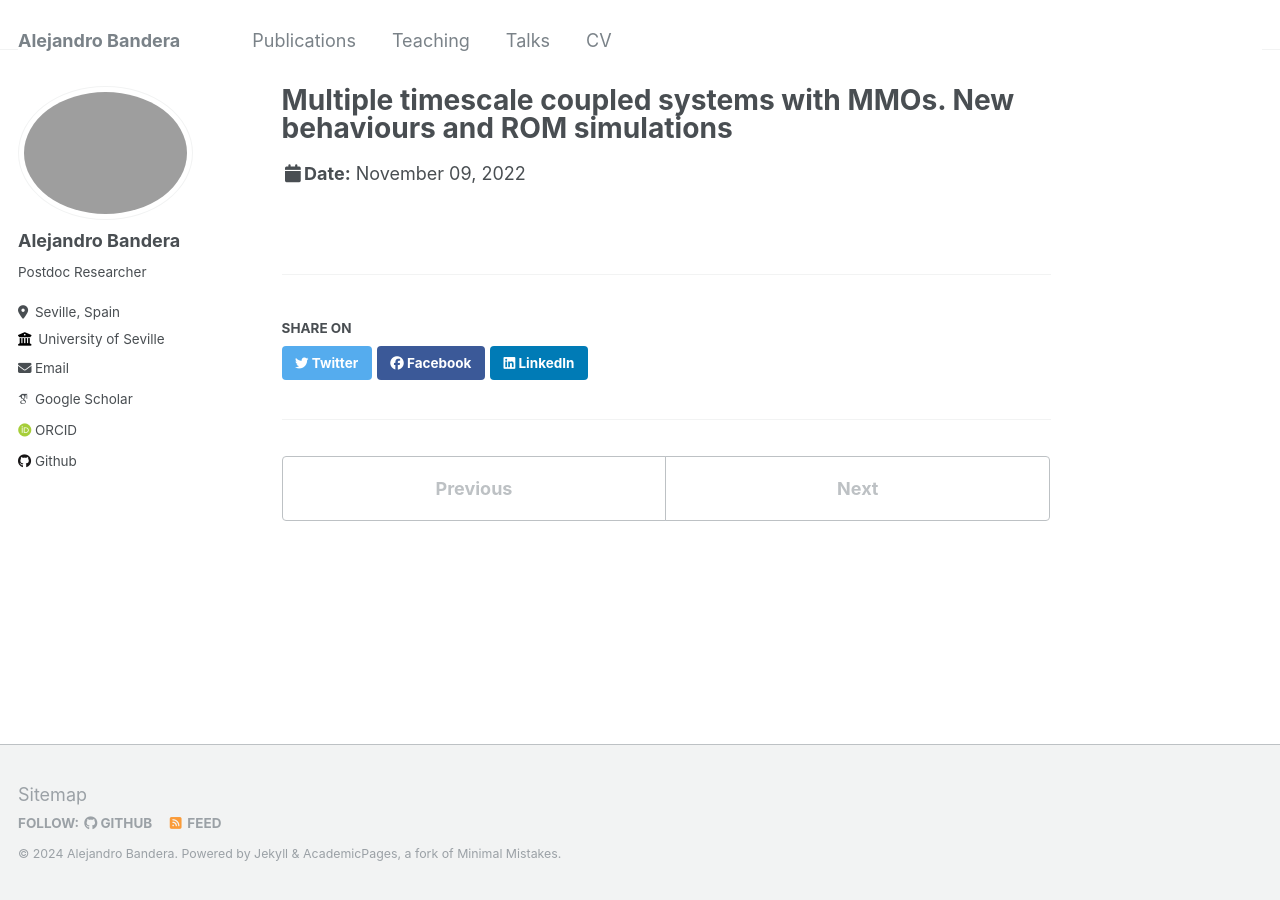
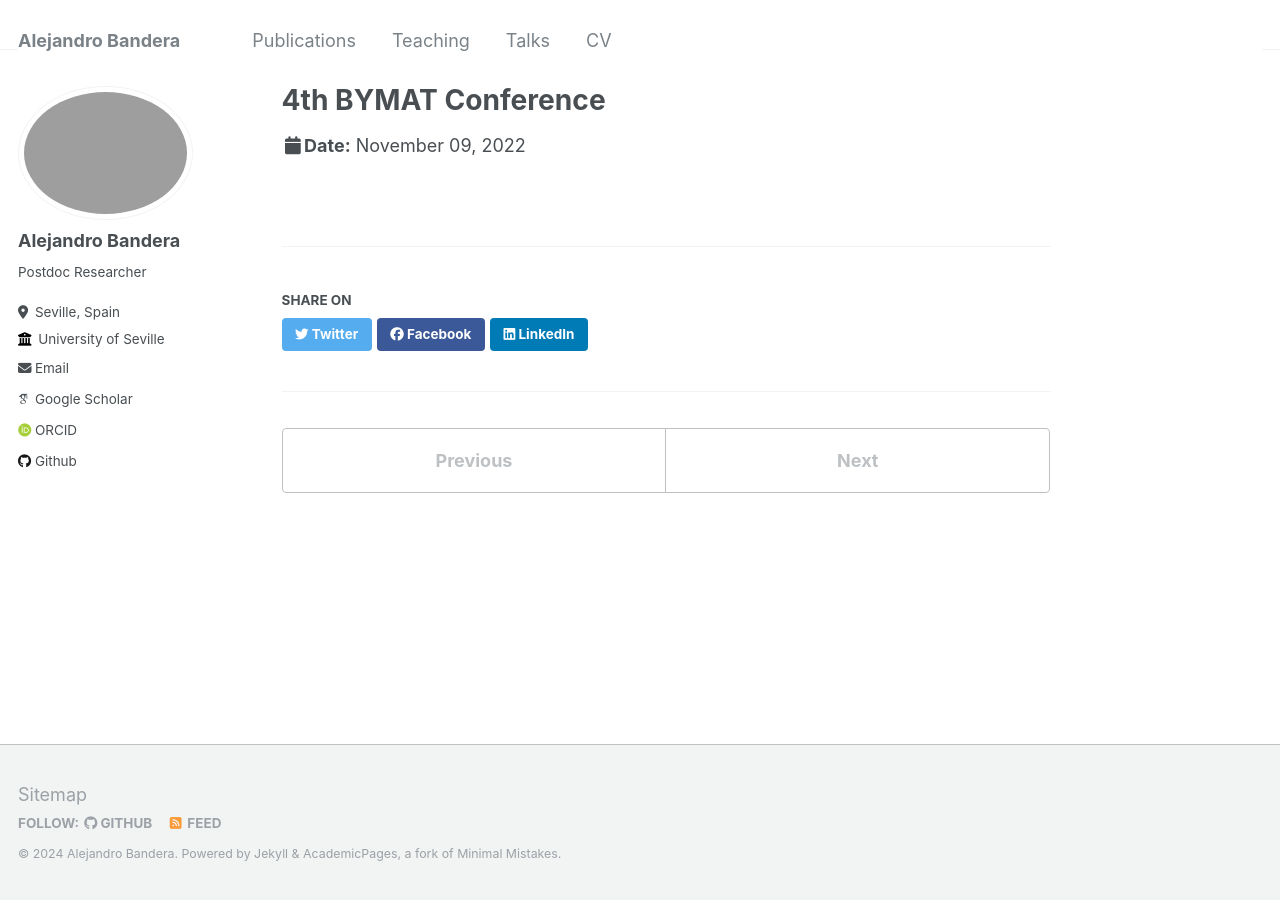
Before and after one commit to abanderam/abandera.github.io, a Jekyll site: the page built from _talks/2022_BYMAT.md, in a window 1280 px wide. Built offline with Jekyll 4.4.1, drawn with Linux system fonts in a browser that asks for light colours; some web fonts are replaced.

Commit message:
Update 2022_BYMAT.md

```diff
--- a/_talks/2022_BYMAT.md
+++ b/_talks/2022_BYMAT.md
@@ -1,5 +1,5 @@
 ---
-title: "Multiple timescale coupled systems with MMOs. New behaviours and ROM simulations"
+title: "4th BYMAT Conference"
 collection: talks
 type: "Talk"
 permalink: /talks/2022_BYMAT
```
